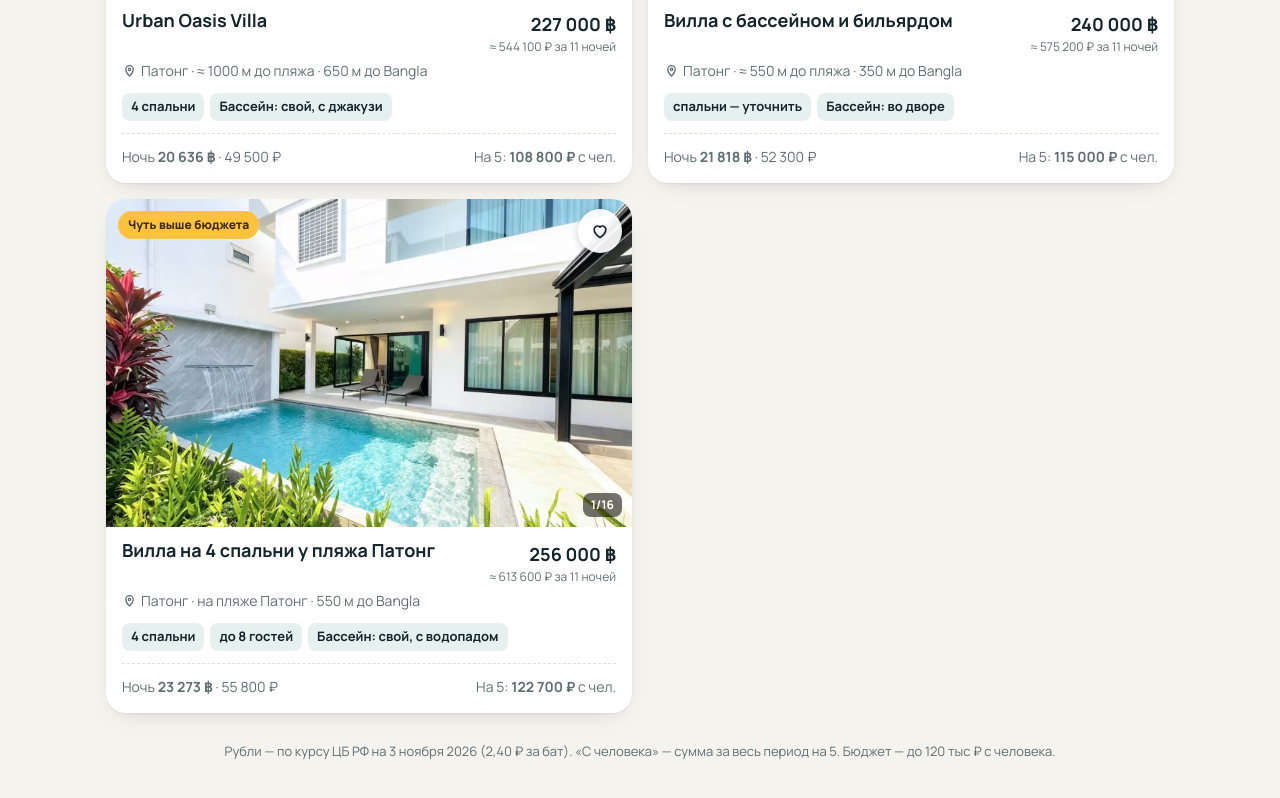
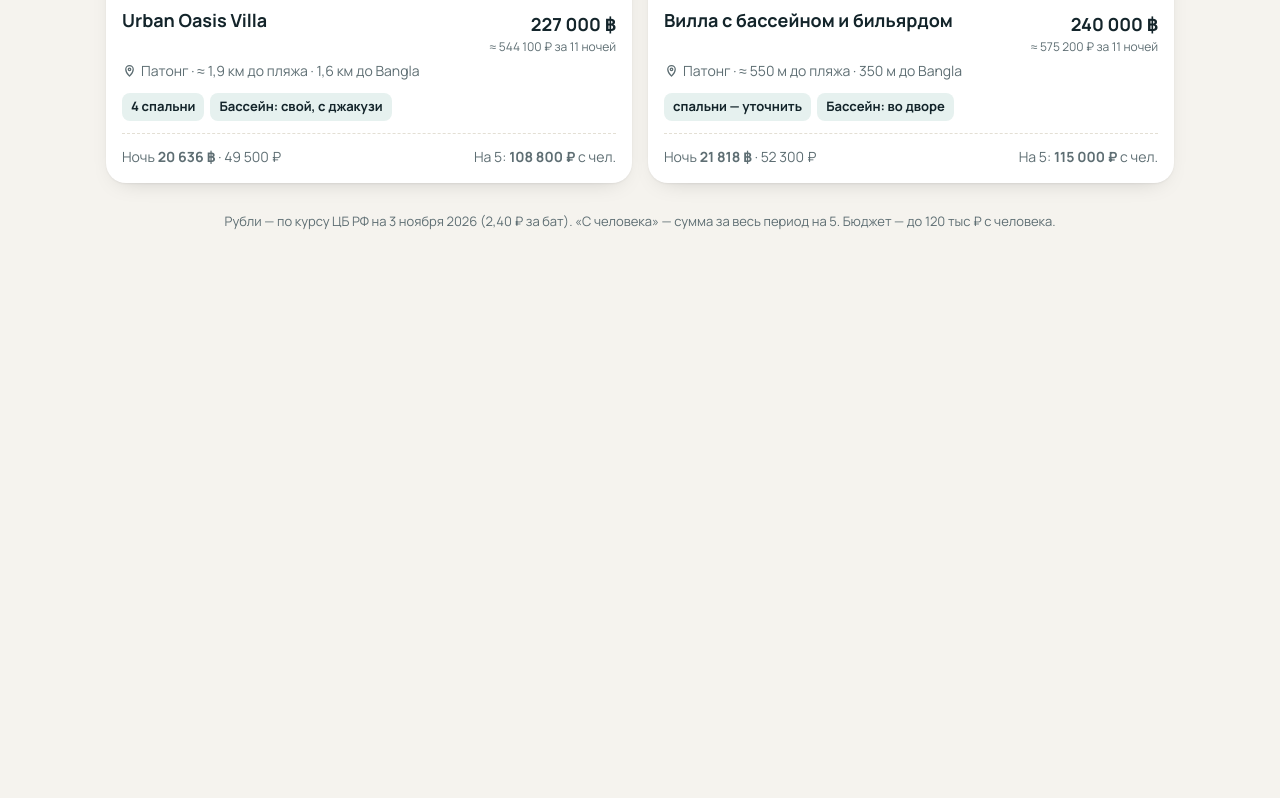
Before and after one commit to spartakmoscow20181st-source/phuket-villas, a plain HTML site: page index.html in a window 1280 px wide. Shown: the part 1700-2498 px from the top of the page. After the commit the page ends 2024 px from the top, so only its background shows below. Drawn offline with Linux system fonts and the light colour scheme; a web font is replaced by a local one.

Commit message:
Urban Oasis Villa: точная локация; убрана вилла на 4 спальни у пляжа Патонг
Co-Authored-By: Claude Opus 5.5 <noreply@anthropic.com>
Claude-Session: https://claude.ai/code/session_01XwGXWs5Q2GPJhoREFre8jc

```diff
--- a/index.html
+++ b/index.html
@@ -280,24 +280,11 @@ const VILLAS = [
     link:'https://drive.google.com/drive/folders/1ZAo-y9fICq3XCMV9JzOyXpmEtpOIEBLE', linkText:'Все фото на Google Диске',
     map:'https://maps.app.goo.gl/aeYUno2LHy1DUsgj7',
     desc:'Вилла с тремя спальнями на Чалонге, рядом с районом Ката. По фото — свой бассейн во дворе за забором, раздвижные двери из гостиной прямо к воде.' },
-  { id:'patong-urban-oasis', name:'Urban Oasis Villa', area:'Патонг', lat:7.8932, lng:98.3045, approx:true, approxText:'точная геолокация уточняется',
+  { id:'patong-urban-oasis', name:'Urban Oasis Villa', area:'Патонг', lat:7.879417, lng:98.294306,
     priceThb:227000, bedrooms:4, pool:true, poolNote:'свой, с джакузи',
     photos:[], link:'https://amo.si/K/ZTQFJO/ZOO2OO', linkText:'Объявление и фото (ссылка 1)', link2:'https://amo.si/K/ZTIZ4A/ZOGSUY', link2Text:'Объявление и фото (ссылка 2)',
     desc:'Вилла с 4 спальнями, приватным бассейном и джакузи в Патонге.',
-    amenities:['Свой бассейн','Джакузи'],
-    note:'Точная геолокация уточняется — точка на карте примерная.' },
-  { id:'patong-4br', name:'Вилла на 4 спальни у пляжа Патонг', area:'Патонг', lat:7.8984, lng:98.2998, approx:true, approxText:'точная геолокация уточняется',
-    priceThb:256000, bedrooms:4, baths:4, beds:'3 двуспальные (1,9 × 2 м) и 2 односпальные', guests:8, pool:true, poolNote:'свой, с водопадом',
-    seaText:'на пляже Патонг', photos:[],
-    desc:'Вилла с собственным бассейном во дворе и шезлонгами рядом. Водопад в бассейне включают не каждый день (экономят энергию), но персонал запустит его по просьбе в любое время.',
-    layout:['1-й этаж: просторная гостиная с телевизором 70″, компактная кухня, отдельная обеденная зона, стиральная машина, гостевой туалет без душа',
-      '1-й этаж: спальня с двуспальной кроватью 1,9 × 2 м и своей ванной с душем',
-      '2-й этаж: главная спальня — двуспальная кровать 1,9 × 2 м, рабочая зона, гардеробная, своя ванная с ванной и отдельным душем',
-      '2-й этаж: спальня с двуспальной кроватью 1,9 × 2 м и своей ванной с душем',
-      '2-й этаж: спальня с двумя односпальными кроватями (по 1 м) и своей ванной с душем',
-      'Две кладовые недоступны гостям'],
-    amenities:['Свой бассейн с водопадом','Шезлонги','ТВ 70″','Кухня','Обеденная зона','Стиральная машина','Гардеробная','Рабочая зона'],
-    note:'Точная геолокация уточняется — точка на карте примерная. Цена предварительная — 256 000 ฿ за весь период.' }
+    amenities:['Свой бассейн','Джакузи'] }
 ];
 
 const PLACES = [
```
